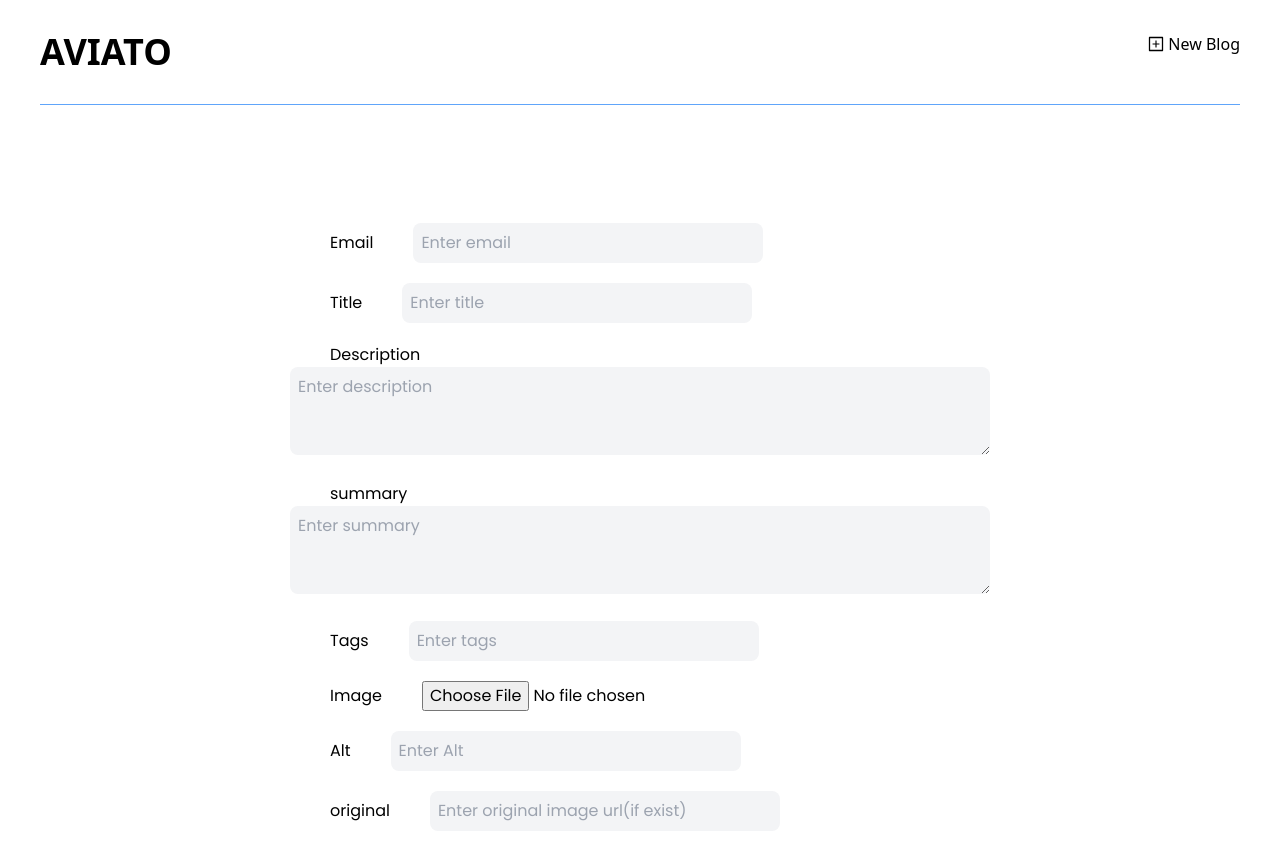
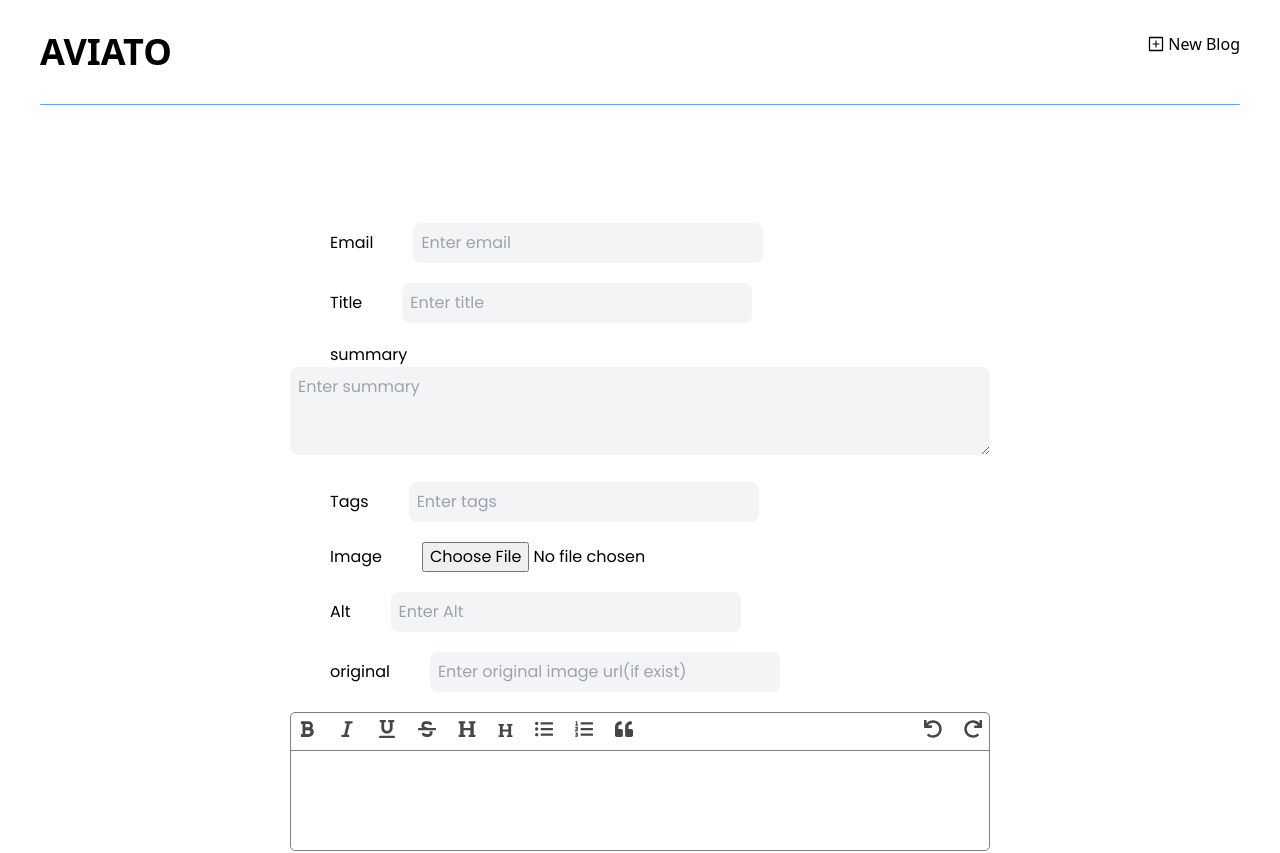
Before and after one commit to AzadKshitij/SDEProject, a React (Create React App) app in the folder Frontend/: page /newblog in a window 1280 px wide. Shown: the top 853 px of the page. Built offline with nearby package versions, Linux system fonts and the light colour scheme.

Commit message:
Create Post with HTML content

```diff
--- a/Frontend/src/components/Blogs.jsx
+++ b/Frontend/src/components/Blogs.jsx
@@ -39,7 +39,7 @@ function Blogs() {
     <div className="container mx-auto bg-bg px-10">
       <div className="grid grid-cols-1 gap-12 lg:grid-cols-12  ">
         <div className=" col-span-1 lg:col-span-8 ">
-          {console.log(blogs)}
+          {/* {console.log(blogs)} */}
           {blogs.map((blog) => (
             <BlogCard
               key={blog._id["$oid"]}
--- a/Frontend/src/components/Editor/Editorbox.jsx
+++ b/Frontend/src/components/Editor/Editorbox.jsx
@@ -10,8 +10,8 @@ function Editorbox() {
   return (
     <div className="Editorbox">
       <PostDetails />
-      <Tiptap setDescription={setDescription} />
-      <Details description={description} />
+      {/* <Tiptap setDescription={setDescription} /> */}
+      {/* <Details description={description} /> */}
     </div>
   );
 }
--- a/Frontend/src/components/Editor/TipTap.jsx
+++ b/Frontend/src/components/Editor/TipTap.jsx
@@ -98,7 +98,7 @@ const MenuBar = ({ editor }) => {
   );
 };
 
-export const Tiptap = ({ setDescription }) => {
+const Tiptap = ({ setDescription }) => {
   const editor = useEditor({
     extensions: [StarterKit, Underline],
     content: ``,
@@ -109,6 +109,10 @@ export const Tiptap = ({ setDescription }) => {
     },
   });
 
+  // editor?.commands.setContent(
+  //   `<p>It's 19871. You can't turn on a radio, or go to a mall without hearing Olivia Newton-John’s hit song, Physical.'</p><p>as</p><p>dsadasdasd</p><p>d</p><p>asd</p><ol><li><p>as d</p></li><li><p>sdas das</p></li><li><p>das dasd asdsadsafagdfad</p></li><li><p>sa dasd as</p></li><li><p>d</p></li></ol>`
+  // );
+
   return (
     <div className="textEditor">
       <MenuBar editor={editor} />
@@ -116,3 +120,5 @@ export const Tiptap = ({ setDescription }) => {
     </div>
   );
 };
+
+export { Tiptap, MenuBar };
--- a/Frontend/src/components/PostDetails.jsx
+++ b/Frontend/src/components/PostDetails.jsx
@@ -1,10 +1,25 @@
 // @ts-nocheck
 import React, { useState } from "react";
 import { createPost } from "../service/post.route";
+import { useEditor, EditorContent } from "@tiptap/react";
+import StarterKit from "@tiptap/starter-kit";
+import Underline from "@tiptap/extension-underline";
+import { MenuBar } from "./Editor/TipTap";
 
 export default function PostDetails() {
   const [selectedFile, setSelectedFile] = React.useState(null);
   const [postDetails, setPostDetails] = useState({});
+  const [description, setDescription] = useState("");
+
+  const editor = useEditor({
+    extensions: [StarterKit, Underline],
+    content: ``,
+
+    onUpdate: ({ editor }) => {
+      const html = editor.getHTML();
+      setDescription(html);
+    },
+  });
 
   const handleSubmit = async (event) => {
     event.preventDefault();
@@ -13,9 +28,10 @@ export default function PostDetails() {
 
     for (const key in postDetails) {
       formData.append(key, postDetails[key]);
+      console.log("postDetails", key, postDetails[key]);
     }
 
-    console.log("postDetails: ", postDetails);
+    formData.append("content", description);
 
     const response = await createPost(formData);
 
@@ -66,20 +82,7 @@ export default function PostDetails() {
             }
           />
         </div>
-        <div className="form-group">
-          <label htmlFor="description" className=" mx-10 ">
-            Description
-          </label>
-          <textarea
-            className="b-2 border-gray-300 rounded-lg w-full p-2 bg-gray-100"
-            id="description"
-            rows="3"
-            placeholder="Enter description"
-            onChange={(e) =>
-              setPostDetails({ ...postDetails, content: e.target.value })
-            }
-          ></textarea>
-        </div>
+
         <div className="form-group">
           <label htmlFor="description" className=" mx-10 ">
             summary
@@ -147,6 +150,12 @@ export default function PostDetails() {
             }
           />
         </div>
+        {/* ------------------------------ */}
+        <div className="textEditor">
+          <MenuBar editor={editor} />
+          <EditorContent editor={editor} />
+        </div>
+        {/* ------------------------------ */}
         <button type="submit" className="btn btn-primary">
           Submit
         </button>
```
Also changed, not shown: 2 other files (tests, documents, lock files or other folders).
